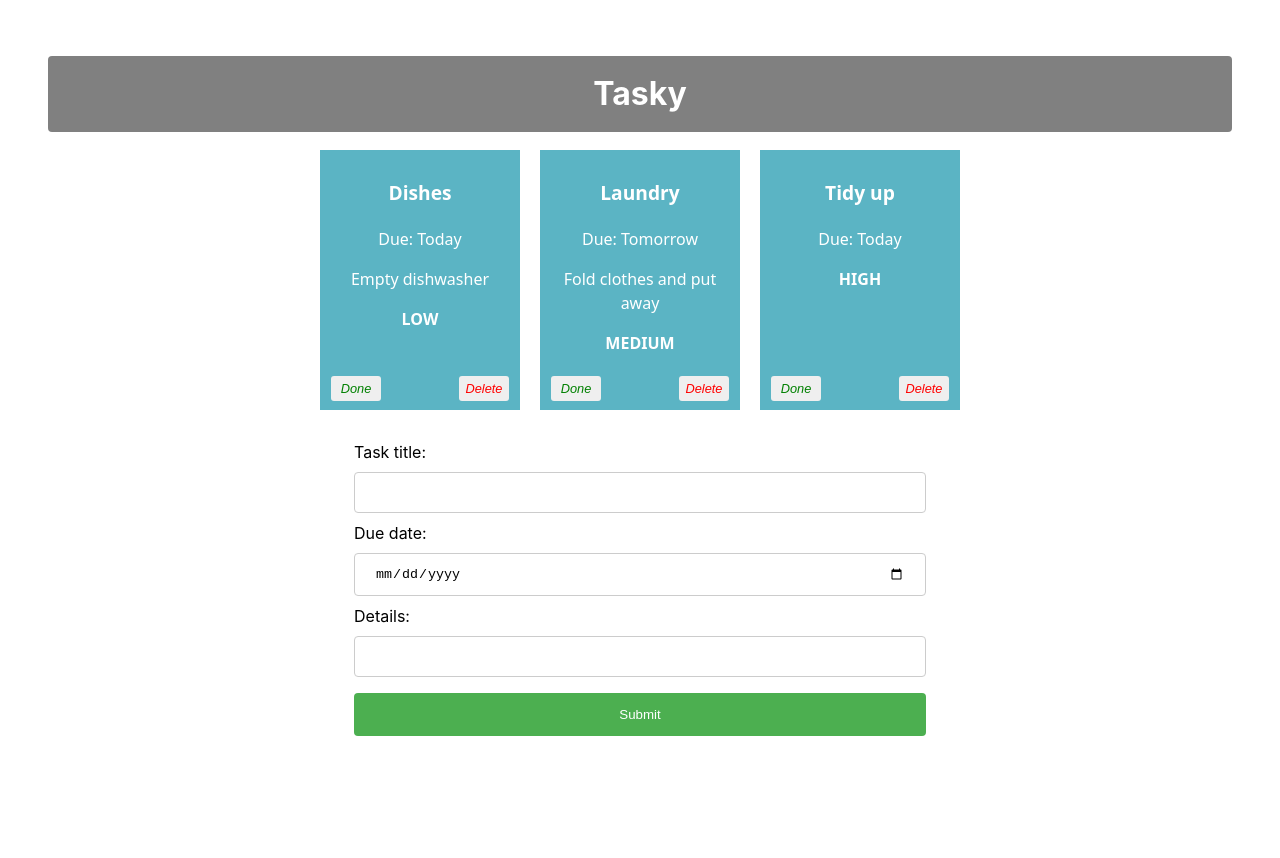
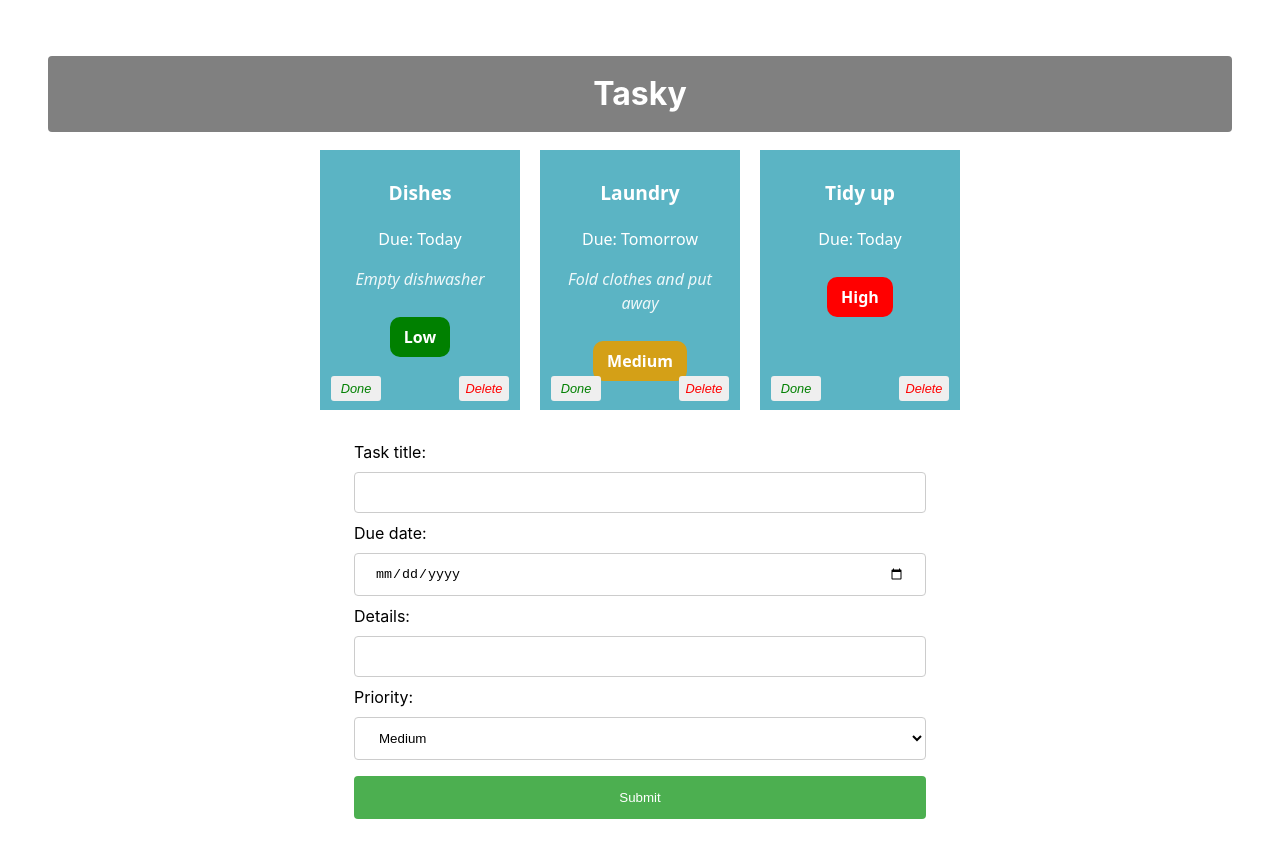
Before and after one commit to PaulsGitH/react-basics-labs, a React (Vite) app in the folder tasky/: page / in a window 1280 px wide. Shown: the top 858 px of the page. Before the commit the page ends 812 px from the top, so only its background shows below. Built offline with nearby package versions, Linux system fonts and the light colour scheme.

Commit message:
Tasky Lab 2b - Exercises done

```diff
--- a/tasky/src/App.css
+++ b/tasky/src/App.css
@@ -18,7 +18,7 @@ div {
   padding: 20px;
 }
 
-.container {
+.container{
   text-align: center;
 }
 
@@ -44,11 +44,6 @@ div {
 .description {
   font-style: italic;
   opacity: 0.9;
-}
-
-.priority {
-  font-weight: bold;
-  text-transform: uppercase;
 }
 
 button {
@@ -85,6 +80,18 @@ input[type=text], input[type=date] {
   box-sizing: border-box;
 }
 
+select {
+  width: 100%;
+  padding: 12px 20px;
+  margin: 8px 0;
+  display: inline-block;
+  border: 1px solid #ccc;
+  border-radius: 4px;
+  box-sizing: border-box;
+  background: white;
+  color: black;
+}
+
 input[type=submit] {
   width: 100%;
   background-color: #4CAF50;
@@ -105,3 +112,12 @@ form {
   width: 50%;
   margin: auto;
 }
+
+.priorityBadge {
+  display: inline-block;
+  color: white;
+  padding: 8px 14px;
+  border-radius: 10px;
+  font-weight: 600;
+  margin-top: 10px;
+}
--- a/tasky/src/App.jsx
+++ b/tasky/src/App.jsx
@@ -8,16 +8,17 @@ function App() {
 
   const [taskState, setTaskState] = useState({
     tasks: [
-      { id: 1, title: "Dishes", description: "Empty dishwasher", deadline: "Today", priority: "Low", done: false },
+      { id: 1, title: "Dishes", description: "Empty dishwasher", deadline: "Today", priority: "Low",    done: false },
       { id: 2, title: "Laundry", description: "Fold clothes and put away", deadline: "Tomorrow", priority: "Medium", done: false },
-      { id: 3, title: "Tidy up", deadline: "Today", priority: "High", done: false }
+      { id: 3, title: "Tidy up", deadline: "Today", priority: "High",   done: false }
     ]
   });
 
-  const [ formState, setFormState ] = useState({
+  const [formState, setFormState] = useState({
     title: "",
     description: "",
-    deadline: ""
+    deadline: "",
+    priority: "Medium"
   });
 
   const doneHandler = (taskIndex) => {
@@ -44,6 +45,9 @@ function App() {
         break;
       case "deadline":
         form.deadline = event.target.value;
+        break;
+      case "priority":
+        form.priority = event.target.value;
         break;
       default:
         form = formState;
--- a/tasky/src/components/Form.jsx
+++ b/tasky/src/components/Form.jsx
@@ -18,6 +18,15 @@ const AddTaskForm = (props) => {
           Details:
           <input type="text" name="description" onChange={(event) => props.change(event)} />
         </label>
+        <br />
+        <label>
+          Priority:
+          <select name="priority" defaultValue="Medium" onChange={(event) => props.change(event)}>
+            <option>Low</option>
+            <option>Medium</option>
+            <option>High</option>
+          </select>
+        </label>
         <input type="submit" value="Submit" />
       </form>
     </div>
--- a/tasky/src/components/Task.jsx
+++ b/tasky/src/components/Task.jsx
@@ -2,11 +2,26 @@ import React from 'react';
 
 const Task = (props) => {
   return (
-      <div className="card" style={{backgroundColor: props.done ? 'lightgrey' : '#5bb4c4'}}>
+    <div
+      className="card"
+      style={{ backgroundColor: props.done ? 'lightgrey' : '#5bb4c4' }}
+    >
       <p className="title">{props.title}</p>
       <p>Due: {props.deadline}</p>
-      <p>{props.description}</p>
-      <p className="priority">{props.priority}</p>
+      <p className="description">{props.description}</p>
+      <div
+        className="priorityBadge"
+        style={{
+          backgroundColor:
+            props.priority === 'High'
+              ? 'red'
+              : props.priority === 'Medium'
+              ? '#d4a017'
+              : 'green'
+        }}
+      >
+        {props.priority}
+      </div>
       <button onClick={props.markDone} className="doneButton">Done</button>
       <button className="deleteButton" onClick={props.deleteTask}>Delete</button>
     </div>
```
